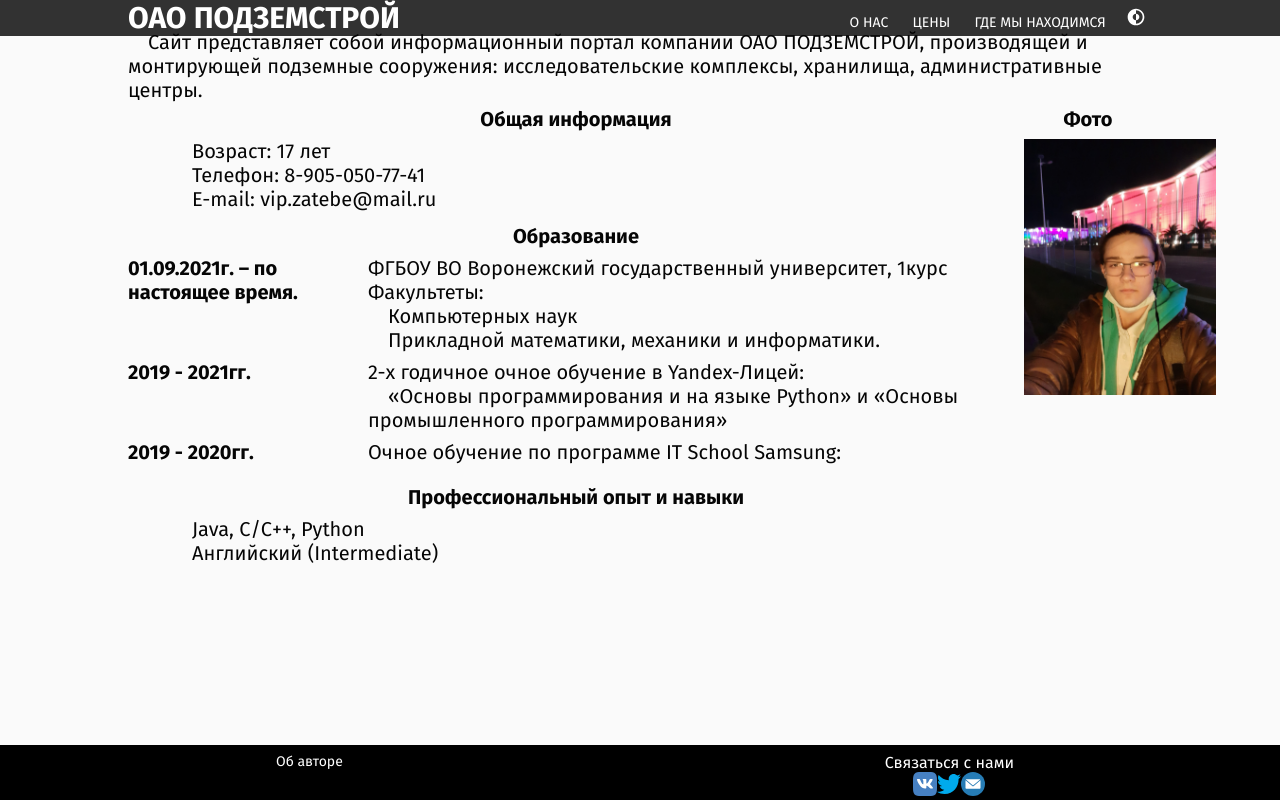
After one commit to FelixDes/WebSiteExample, a Python web app: template templates/about_author.html in a window 1280 px wide. The commit adds this page. Run offline with Jinja, Linux system fonts and the light colour scheme; the template is opened without the code that fills it, so the values that code supplies are empty.

Commit message:
Pycharm first commit

```diff
--- a/static/css/dark.css
+++ b/static/css/dark.css
@@ -2,12 +2,5 @@
     --color: rgb(216, 216, 216);
     --background-color: rgb(17, 17, 17);
     --h_color: rgb(242, 242, 242);
+    --inv: invert(100%)
 }
-
-.map {
-    filter: invert(100%);
-    -ms-filter: invert(100%);
-    -webkit-filter: invert(100%);
-    -moz-filter: invert(100%);
-    -o-filter: invert(100%);
-}
--- a/static/css/light.css
+++ b/static/css/light.css
@@ -1,5 +1,6 @@
 :root[data-theme="theme-light"] {
     --color: rgb(5, 5, 5);
     --background-color: rgb(250, 250, 250);
-    --h_color: rgb(5, 5, 5)
+    --h_color: rgb(5, 5, 5);
+    --inv: invert(0%)
 }
--- a/static/css/styles.css
+++ b/static/css/styles.css
@@ -32,7 +32,7 @@ h3 {
 }
 
 .content_container {
-    padding-top: 20px;
+    padding-top: 30px;
 }
 
 .content_container h3 {
@@ -89,10 +89,6 @@ h3 {
     align-items: center;
 }
 
-.header_inner button {
-
-}
-
 .header_logo {
     color: #fff;
     font-size: 30px;
@@ -102,6 +98,7 @@ h3 {
 .nav {
     display: flex;
     justify-content: space-around;
+    align-items: center;
     flex-direction: row;
     font-size: 14px;
     text-transform: uppercase;
@@ -175,6 +172,11 @@ h3 {
     height: 600px;
     padding-top: 25px;
     padding-bottom: 25px;
+    filter: var(--inv);
+    -ms-filter: var(--inv);
+    -webkit-filter: var(--inv);
+    -moz-filter: var(--inv);
+    -o-filter: var(--inv);
 }
 
 .footer {
@@ -272,7 +274,7 @@ h3 {
 }
 
 #theme_switcher_icon {
-    height: 14px;
+    height: 20px;
 }
 
 @media screen and (max-width: 700px) {
@@ -292,7 +294,7 @@ h3 {
     }
 
     .map {
-        height: 30vh;
+        height: 50vh;
         padding-bottom: 25px;
     }
 
--- a/static/js/theme_switcher.js
+++ b/static/js/theme_switcher.js
@@ -27,7 +27,7 @@ function toggleTheme() {
     }
 }
 
-alert(document.cookie);
+//alert(document.cookie);
 function setCookie(name, value, options = {}) {
 
     options = {
--- /dev/null
+++ b/templates/about_author.html
@@ -0,0 +1,125 @@
+<!DOCTYPE html>
+<html lang="en">
+<head>
+    <link href="static/css/styles.css" rel="stylesheet">
+    <link rel="preconnect" href="https://fonts.googleapis.com">
+    <link rel="preconnect" href="https://fonts.gstatic.com" crossorigin>
+    <link href="https://fonts.googleapis.com/css2?family=Fira+Sans:ital,wght@0,100;0,200;0,300;0,400;0,500;0,600;0,700;0,800;0,900;1,100;1,200;1,300;1,400;1,500;1,600;1,700;1,800;1,900&display=swap"
+          rel="stylesheet">
+    <script src="https://api-maps.yandex.ru/2.1/?apikey=6fbbac3f-f88d-4d13-b6c0-dcfb9e2829bd&lang=ru_RU"
+            type="text/javascript">
+    </script>
+    <script src="https://ajax.googleapis.com/ajax/libs/jquery/2.2.0/jquery.min.js"></script>
+    <script src="static/js/theme_switcher.js"></script>
+    <script src="static/js/map.js"></script>
+    <script src="static/js/scroll_util.js"></script>
+    <link rel="stylesheet" href="static/css/dark.css">
+    <link rel="stylesheet" href="static/css/light.css">
+    <meta charset="UTF-8">
+    <title>ОАО ПОДЗЕМСТРОЙ</title>
+</head>
+<body>
+<div class="page">
+    <header class="header">
+        <div class="container">
+            <div class="header_inner">
+                <div class="header_logo">ОАО ПОДЗЕМСТРОЙ</div>
+                <nav id="nav">
+                    <a class="nav_link" href="index.html#about">О НАС</a>
+                    <a class="nav_link" href="index.html#price">ЦЕНЫ</a>
+                    <a class="nav_link" href="index.html#find_us">ГДЕ МЫ НАХОДИМСЯ</a>
+                    <button id="theme_switcher" onclick="toggleTheme()"><img id="theme_switcher_icon"
+                                                                             src="assets/theme_switcher/icon.svg">
+                    </button>
+                </nav>
+            </div>
+        </div>
+    </header>
+    <div class="container">
+        <div class="content_container">
+            <div class="simple_text">
+                &emsp;Сайт представляет собой информационный портал компании ОАО ПОДЗЕМСТРОЙ, производящей и монтирующей
+                подземные сооружения: исследовательские комплексы, хранилища, административные центры.
+            </div>
+            <div class="about_author">
+                <div class="about_author_list">
+                    <div class="about_author_block"><h3>Общая информация</h3>
+                        <div class="about_author_text">
+                            Возраст: 17 лет<br>
+                            Телефон: 8-905-050-77-41<br>
+                            E-mail: vip.zatebe@mail.ru<br>
+                        </div>
+                    </div>
+                    <div class="about_author_block"><h3>Образование</h3>
+                        <div class="about_author_work_experience">
+                            <div class="row">
+                                <div class="period">
+                                    01.09.2021г. – по настоящее время.
+                                </div>
+                                <div class="info">
+                                    ФГБОУ ВО Воронежский государственный университет, 1курс<br>
+                                    Факультеты:<br>
+                                    &emsp;Компьютерных наук<br>
+                                    &emsp;Прикладной математики, механики и информатики.
+                                </div>
+                            </div>
+                            <div class="row">
+                                <div class="period">
+                                    2019 - 2021гг.
+                                </div>
+                                <div class="info">
+                                    2-х годичное очное обучение в Yandex-Лицей:<br>
+                                    &emsp;«Основы программирования и на языке Python» и «Основы промышленного
+                                    программирования»
+                                </div>
+                            </div>
+                            <div class="row">
+                                <div class="period">
+                                    2019 - 2020гг.
+                                </div>
+                                <div class="info">
+                                    Очное обучение по программе IT School Samsung:<br>
+                                </div>
+                            </div>
+                        </div>
+                    </div>
+                    <div class="about_author_block"><h3>Профессиональный опыт и навыки</h3>
+                        <div class="about_author_text">
+                            Java, С/С++, Python<br>
+                            Английский (Intermediate)<br>
+                        </div>
+                    </div>
+                </div>
+                <div class="about_author_image_block">
+                    <h3>Фото</h3>
+                    <img src="assets/photo.jpg" alt="photo">
+                </div>
+            </div>
+        </div>
+    </div>
+    <footer class="footer">
+        <div class="footer_block">
+            <a class="nav_link" href="about_author.html">
+                <simple_text>Об авторе</simple_text>
+            </a>
+        </div>
+        <div class="footer_block">
+            <simple_text>Связаться с нами</simple_text>
+            <div class="footer_block_social_container">
+                <div class="footer_block_social_element">
+                    <a href="https://vk.com/felixdes64"><img style="height: 3vh; width: 3vh"
+                                                             src="assets/vk-logo.svg" alt="vk"></a>
+                </div>
+                <div class="footer_block_social_element">
+                    <a href=""><img style="height: 3vh; width: 3vh" src="assets/twitter-logo.svg" alt="twitter"></a>
+                </div>
+                <div class="footer_block_social_element">
+                    <a href="mailto:vip.zatebe@mail.ru"><img style="height: 3vh; width: 3vh"
+                                                             src="assets/mail-logo.svg" alt="mail"></a>
+                </div>
+            </div>
+        </div>
+    </footer>
+</div>
+</body>
+</html>
```
Also changed, not shown: templates/index.html (added, +138 -0 lines), main.py (added).
